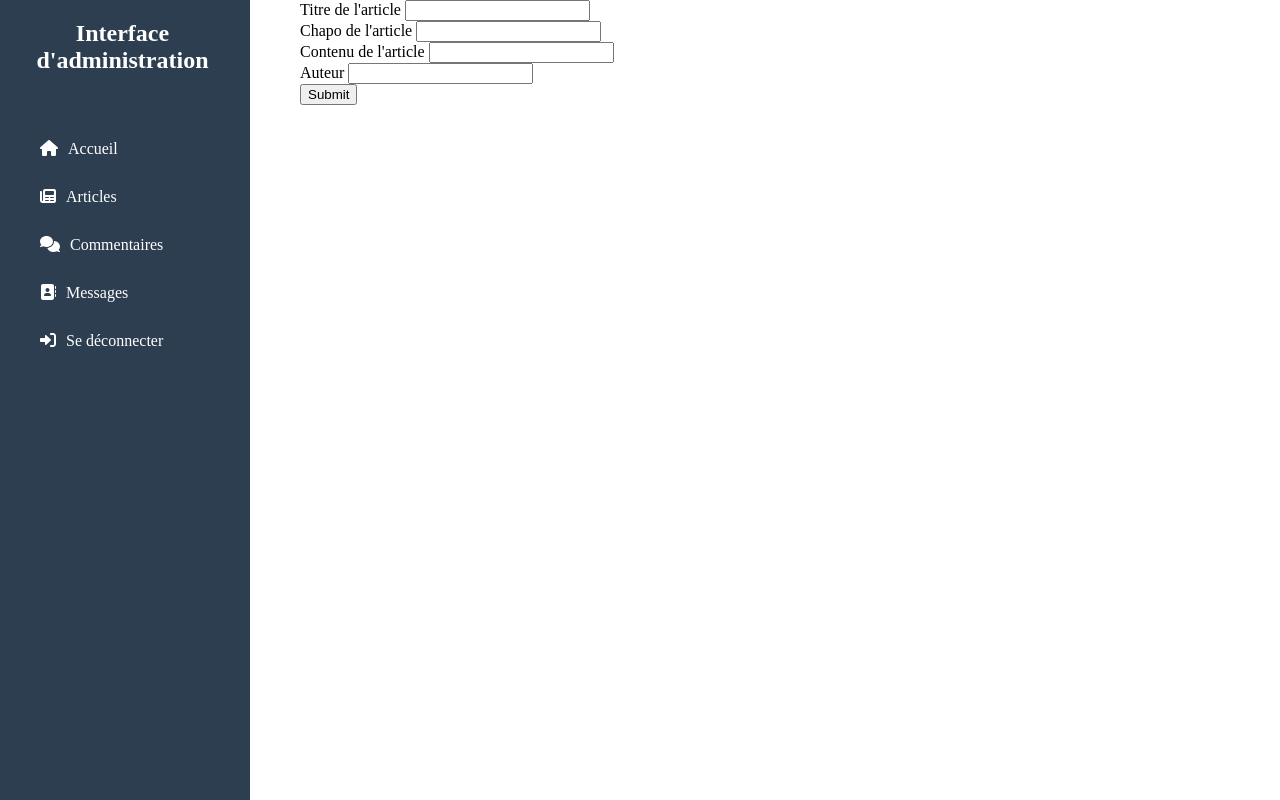
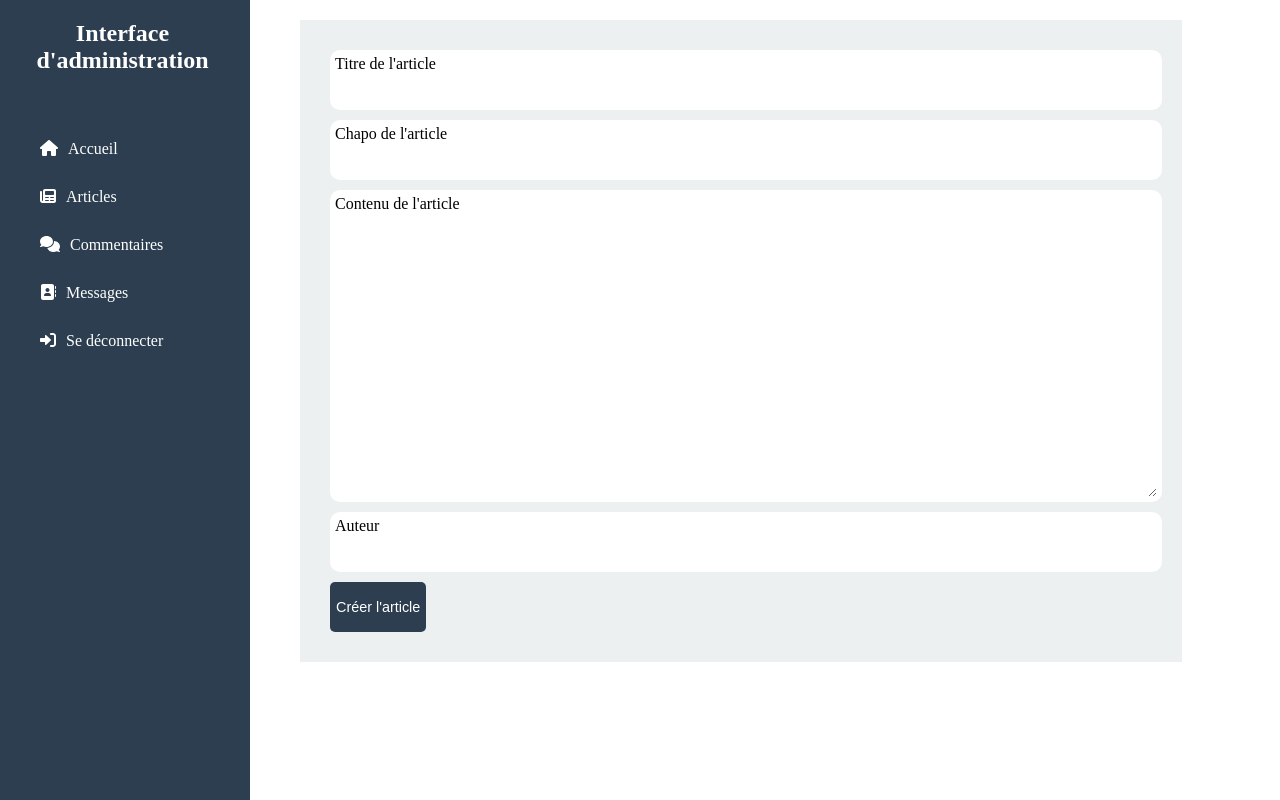
Before and after one commit to ClementGrenierDesrousseaux/ClementGrenierDesrousseaux_P5_06052022, a PHP site: the page made by templates/admin/articleCreate.html.twig in a window 1280 px wide. Run offline with PHP 8.4, Linux system fonts and the light colour scheme; the template is opened without the code that fills it, so the values that code supplies are empty; some libraries are stand-ins or nearby versions.

Commit message:
#59 Add "Create Post" button in admin part

```diff
--- a/templates/admin/articleCreate.html.twig
+++ b/templates/admin/articleCreate.html.twig
@@ -14,24 +14,29 @@
 {% endblock %}
 
 {% block content %}
+    <div class="form-post-comment">
         <form action="/ClementGrenierDesrousseaux_P5_06052022/admin/articles/create" method="post">
-        <div class="form-group">
+            <div class="admin-modify-article-form-label-input">
                 <label for="articleTitle">Titre de l'article</label>
                 <input type="text" class="form-control" id="articleTitle" aria-describedby="emailHelp"
                        name="articleTitle">
             </div>
-        <div class="form-group">
+            <div class="admin-modify-article-form-label-input">
                 <label for="articleChapo">Chapo de l'article</label>
                 <input type="text" class="form-control" id="articleChapo" name="articleChapo">
             </div>
-        <div class="form-group">
+            <div class="admin-modify-article-form-label-input">
                 <label for="articleContent">Contenu de l'article</label>
-            <input type="text" class="form-control" id="articleContent" name="articleContent">
+
+                <textarea class="form-control" type="text"
+                          name="articleContent" rows="20"></textarea>
             </div>
-        <div class="form-group">
+            <div class="admin-modify-article-form-label-input">
                 <label for="articleAuthor">Auteur</label>
                 <input type="text" class="form-control" id="articleAuthor" name="articleAuthor">
             </div>
-        <button type="submit" class="btn btn-primary">Submit</button>
+            <button type="submit" class="admin-modify-article-form-button">Créer l'article</button>
         </form>
+    </div>
+
 {% endblock %}
--- a/templates/admin/articles.html.twig
+++ b/templates/admin/articles.html.twig
@@ -13,6 +13,7 @@
                 <th>Modifier</th>
                 <th>Supprimer</th>
             </tr>
+            <a href="/ClementGrenierDesrousseaux_P5_06052022/admin/articles/create" style="margin-top: 15px;"><button class="admin-modify-article-form-button">Créer un article</button></a>
             {% for article in articles %}
                 <tr class="admin-display-article-content">
                     <td class="display-desktop">{{ article.idPost }}</td>
```
Lines whose indentation alone changed are shown as unchanged.
